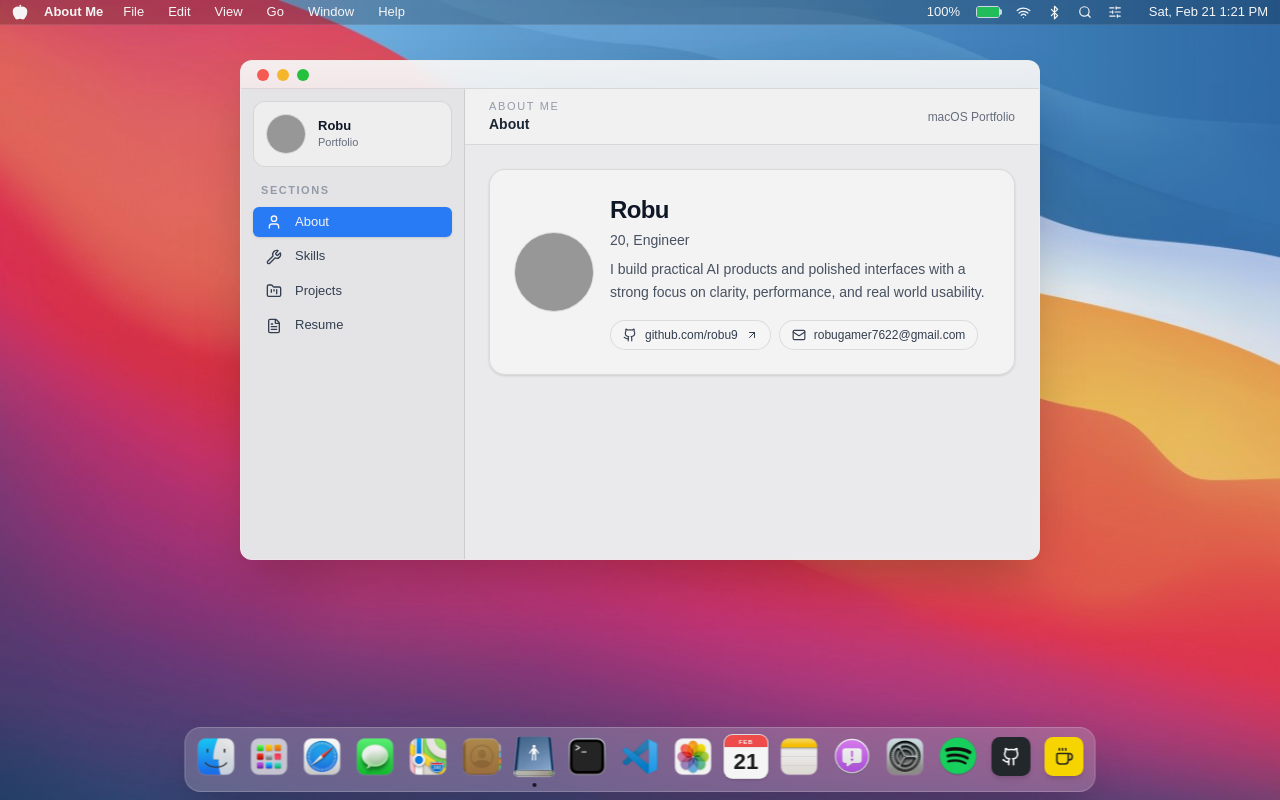
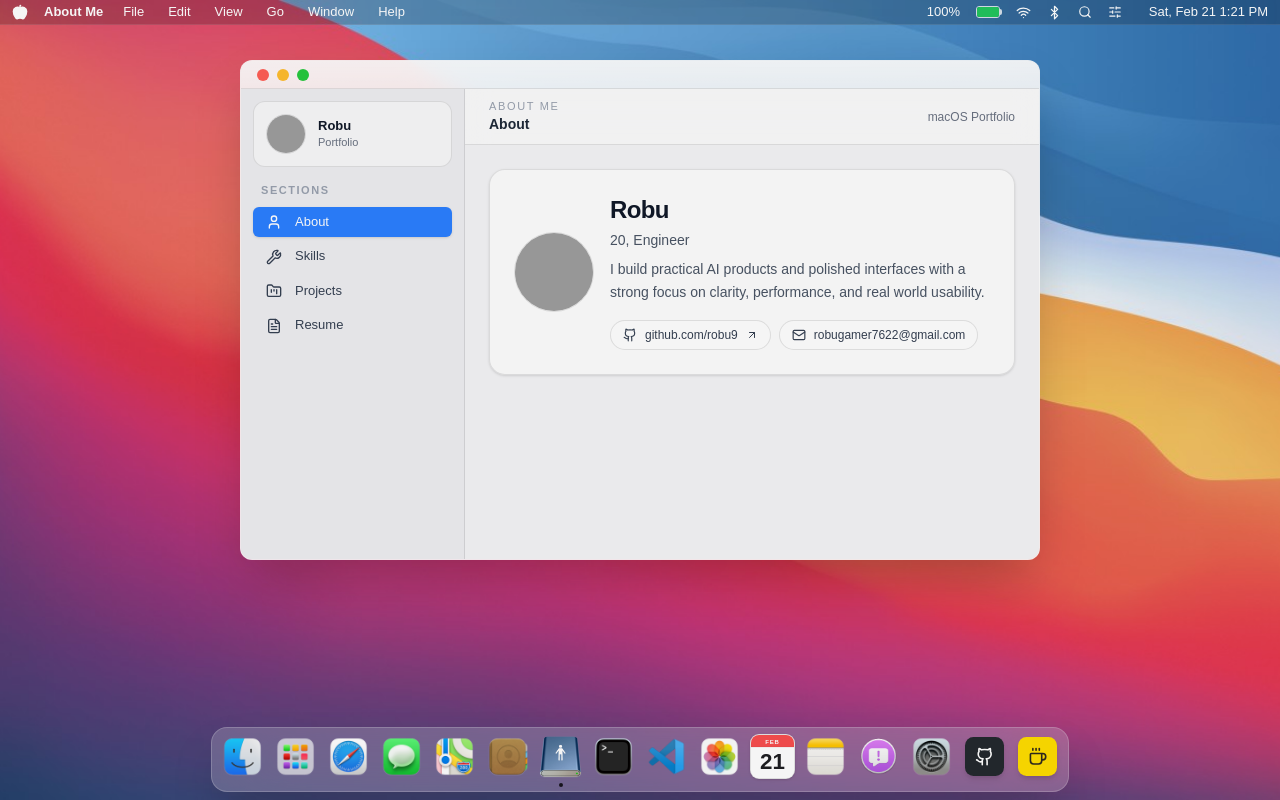
Before and after one commit to robu9/macOS-portfolio, a Next.js app: page / in a window 1280 px wide. Built offline with nearby package versions, Linux system fonts and the light colour scheme; grey boxes are pictures that could not be loaded.

Commit message:
removed spotify due to ui issues

```diff
--- a/src/components/Dock.tsx
+++ b/src/components/Dock.tsx
@@ -26,7 +26,7 @@ const DOCK_ITEMS: DockItem[] = [
     { id: 'notes', name: 'Notes', icon: '/apps/notes.png' },
     { id: 'feedback', name: 'Feedback', icon: '/apps/feedback.png' },
     { id: 'sysPref', name: 'System Preferences', icon: '/apps/system preferences.png' },
-    { id: 'spotify', name: 'Spotify', icon: '/apps/spotify.png' },
+    // { id: 'spotify', name: 'Spotify', icon: '/apps/spotify.png' }, // Temporarily disabled
     { id: 'github', name: 'GitHub', icon: '' },
     { id: 'buymeacoffee', name: 'Buy Me a Coffee', icon: '/apps/itunes.png' },
 ];
--- a/src/components/Launchpad.tsx
+++ b/src/components/Launchpad.tsx
@@ -26,7 +26,7 @@ const LAUNCHPAD_APPS: LaunchpadItem[] = [
     { id: 'feedback', name: 'Feedback', icon: '/apps/feedback.png' },
     { id: 'sysPref', name: 'System Preferences', icon: '/apps/system preferences.png' },
     { id: 'buymeacoffee', name: 'Buy Me a Coffee', icon: '/apps/itunes.png' },
-    { id: 'spotify', name: 'Spotify', icon: '/apps/spotify.png' },
+    // { id: 'spotify', name: 'Spotify', icon: '/apps/spotify.png' }, // Temporarily disabled
 ];
 
 export const Launchpad = () => {
--- a/src/components/WindowManager.tsx
+++ b/src/components/WindowManager.tsx
@@ -16,7 +16,7 @@ import { Maps } from './apps/Maps';
 import { Contacts } from './apps/Contacts';
 import { Notes } from './apps/Notes';
 import { BuyMeCoffee } from './apps/BuyMeCoffee';
-import { Spotify } from './apps/Spotify';
+// import { Spotify } from './apps/Spotify'; // Temporarily disabled
 
 export const WindowManager = () => {
     const { apps } = useStore();
@@ -35,7 +35,7 @@ export const WindowManager = () => {
         'feedback',
         'about',
         'sysPref',
-        'spotify',
+        // 'spotify', // Temporarily disabled
     ];
 
     return (
@@ -60,7 +60,7 @@ export const WindowManager = () => {
                         {app.id === 'messages' && <Messages />}
                         {app.id === 'sysPref' && <SystemPreferences />}
                         {app.id === 'feedback' && <Feedback />}
-                        {app.id === 'spotify' && <Spotify />}
+                        {/* {app.id === 'spotify' && <Spotify />} // Temporarily disabled */}
                         {!implementedApps.includes(app.id) && (
                             <div className="flex h-full w-full items-center justify-center p-4 bg-white/50">
                                 <span className="text-xl text-black">App Implementation Pending for {app.id}</span>
```
